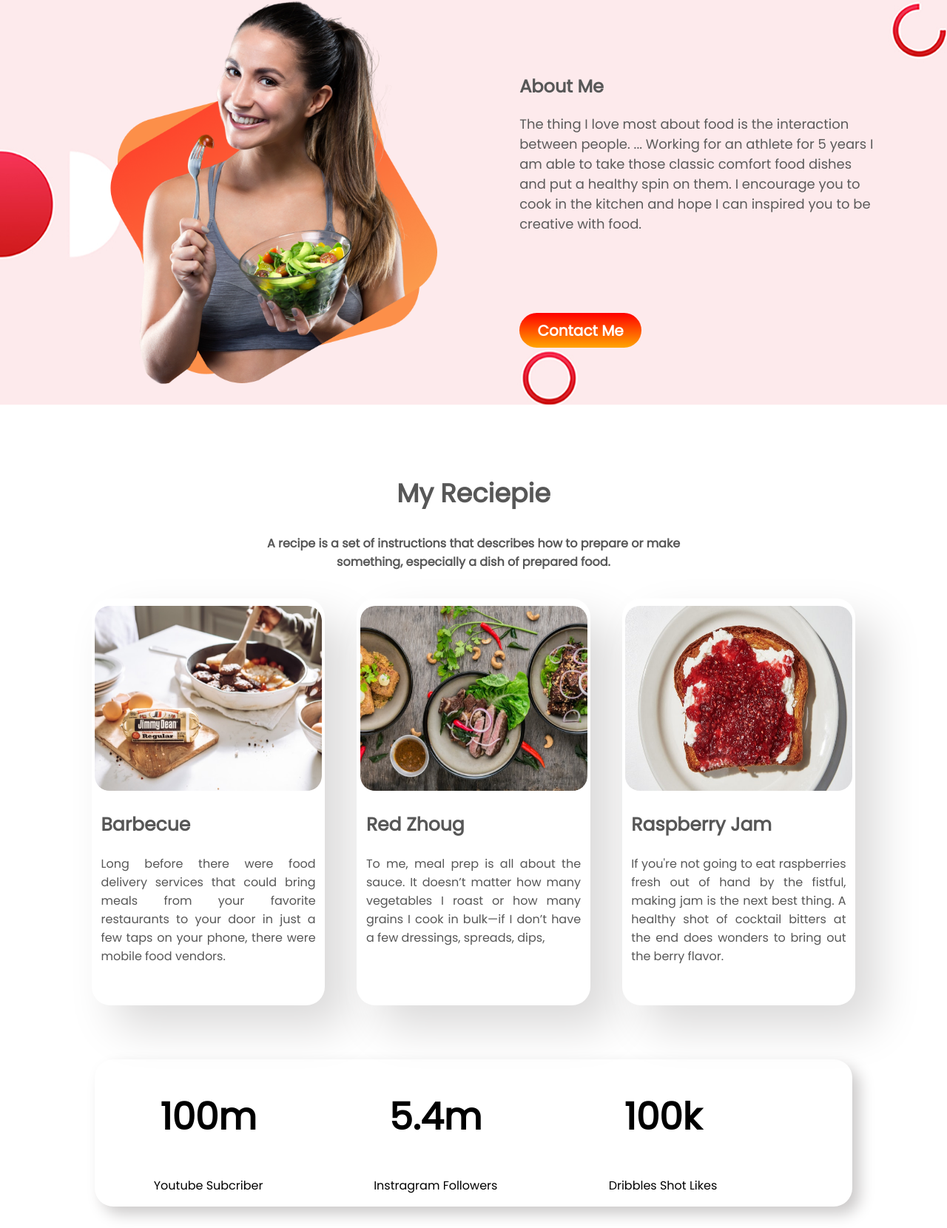
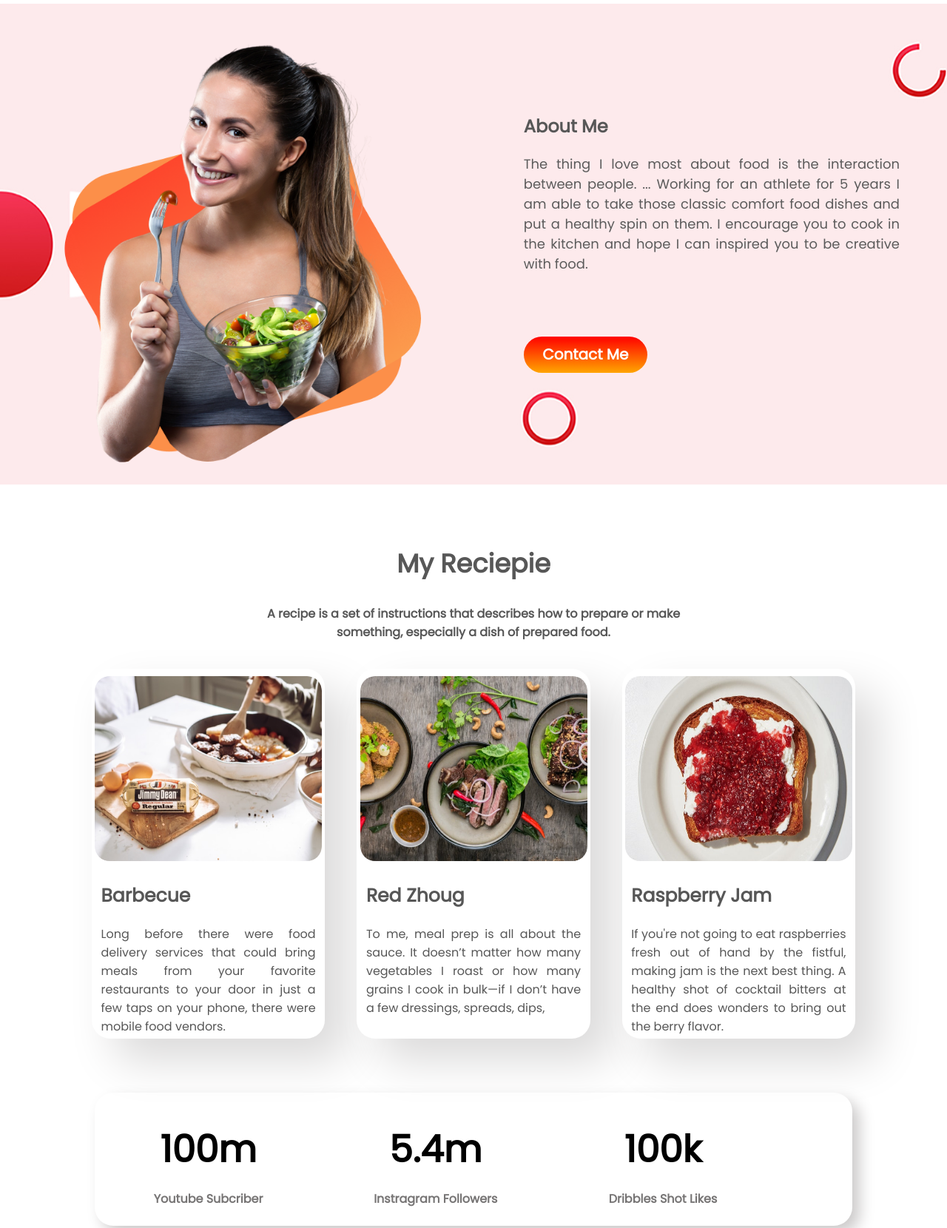
Before and after one commit to rajeshJSweb/food-network, a plain HTML site: page index.html in a window 1280 px wide. Shown: the part 707-2367 px from the top of the page at 74% size. Drawn offline with Linux system fonts and the light colour scheme.

Commit message:
final commit

```diff
--- a/css/style.css
+++ b/css/style.css
@@ -35,29 +35,29 @@ section{
     text-decoration: none;
     background-image: linear-gradient(red, orange);
 }
-.img-area{
-    margin: 0;
-    padding: 0;
-}
 
-.about{
-    margin-bottom: 5%;
-    background-image: url("/image/img-bg4.jpg");
+.middle-area{
+    width: 100%;
+    background-image: url("../image/img-bg4.jpg");
     background-repeat: no-repeat;
+    background-size: cover;
 }
 .img-area-left{
-    margin-left: 10%;
+    width: 50%;
+    margin-left: 5%;
 
 }
 img{
     margin-top: 3%;
     padding-top: 5%;
-    height: 550px;
+    height: 600px;
 }
 .text-area-right{
-    margin-left: 2%;
+    text-align: justify;
+    margin-right: 5%;
+    margin-left: 4%;
     color: #575757;
-    padding: 10% 7% 0% 5%;
+    padding: 10% 0% 0% 5%;
 }
 #about-me{
     font-size: 50px;
@@ -66,7 +66,7 @@ img{
 #p{
     color: #5B5B5B;
     font-size: 18px;
-    padding-bottom: 20%;
+    padding-bottom: 15%;
 }
 
 .my-rcp{
@@ -100,7 +100,7 @@ img{
     background-color: white;
     margin: 2%;
     padding: 0%;
-    height: 550px;
+    height: 500px;
     width: 30%;
 }
 #item-img{
@@ -131,13 +131,20 @@ img{
     margin-right: 10%;
     display: flex;
 }
-#follower{
+#flwr{
+    font-weight: bold;
+    height: 180px;
+    padding-bottom: 0%;
     text-align: center;
     width: 30%;
 }
 #flwr-txt{
-    font-weight: bold;
+    margin: 0;
+    padding-top: 13%;
     font-size: 50px;
+}
+#flwr-txt-sml{
+    color: #777575;
 }
 .footer{
     padding-top: 2%;
--- a/index.html
+++ b/index.html
@@ -22,7 +22,7 @@
         </div>
     </section>
 
-    <section class="about">
+    <section class="middle-area">
         <div class="img-area-left">
             <img src="image/top-img.png" alt="image">
         </div>
@@ -59,17 +59,17 @@
     </section>
     <section>
         <div class="social-div">
-            <div id="follower">
+            <div id="flwr">
                 <h1 id="flwr-txt">100m</h1>
-                <p>Youtube Subcriber</p>
+                <p id="flwr-txt-sml">Youtube Subcriber</p>
             </div>
-            <div id="follower">
+            <div id="flwr">
                 <h1 id="flwr-txt">5.4m</h1>
-                <p>Instragram Followers</p>
+                <p id="flwr-txt-sml">Instragram Followers</p>
             </div>
-            <div id="follower">
+            <div id="flwr">
                 <h1 id="flwr-txt">100k</h1>
-                <p>Dribbles Shot Likes</p>
+                <p id="flwr-txt-sml">Dribbles Shot Likes</p>
             </div>
         </div>
     </section>
```
Also changed, not shown: image/backgroundimg.jpg (added).
